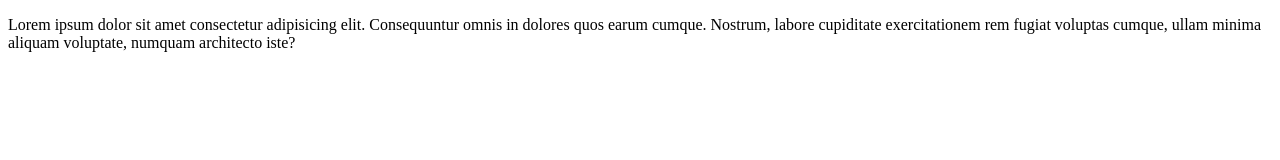
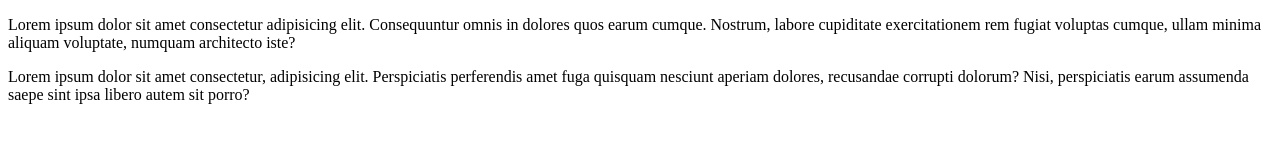
Before and after one commit to LucieCicvarkova/test-repos, a plain HTML site: page index.html in a window 1280 px wide. Drawn offline with Linux system fonts and the light colour scheme.

Commit message:
dalsi zmena

```diff
--- a/index.html
+++ b/index.html
@@ -8,5 +8,6 @@
 </head>
 <body>
     <p>Lorem ipsum dolor sit amet consectetur adipisicing elit. Consequuntur omnis in dolores quos earum cumque. Nostrum, labore cupiditate exercitationem rem fugiat voluptas cumque, ullam minima aliquam voluptate, numquam architecto iste?</p>
+<p>Lorem ipsum dolor sit amet consectetur, adipisicing elit. Perspiciatis perferendis amet fuga quisquam nesciunt aperiam dolores, recusandae corrupti dolorum? Nisi, perspiciatis earum assumenda saepe sint ipsa libero autem sit porro?</p>
 </body>
 </html>
```
